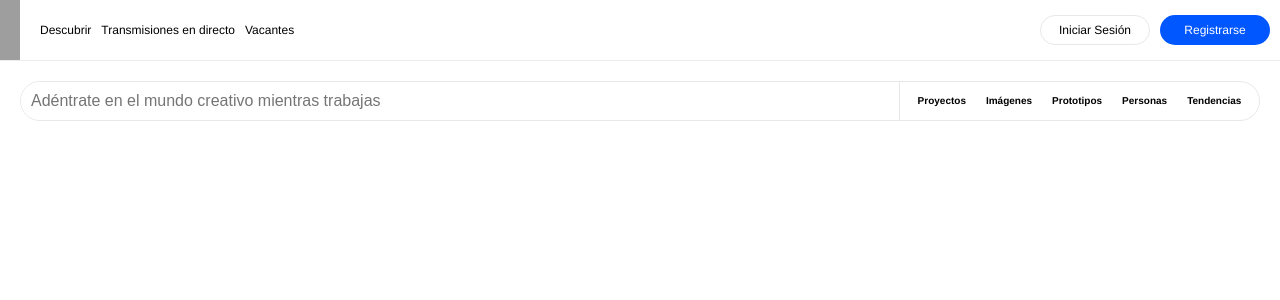
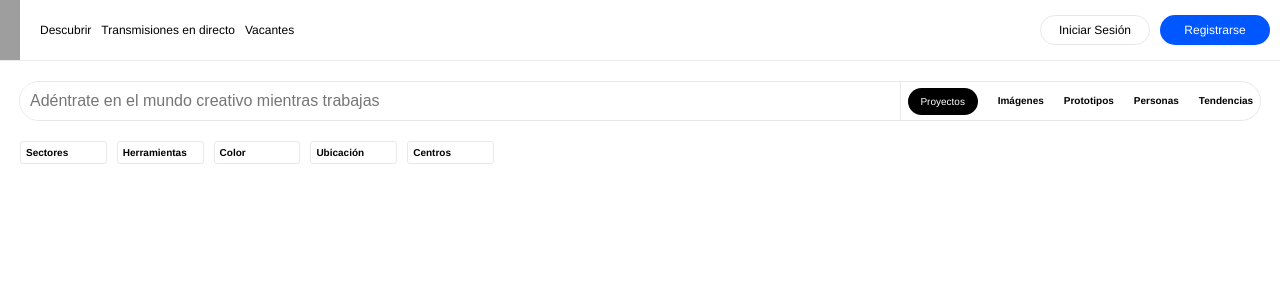
Before and after one commit to Isynopoulos1/react_challenge6, a React (Create React App) app: page / in a window 1280 px wide. Shown: the top 300 px of the page. Built offline with nearby package versions, Linux system fonts and the light colour scheme; grey boxes are pictures that could not be loaded.

Commit message:
setting the filters bar

```diff
--- a/src/components/elements/Input/Input.js
+++ b/src/components/elements/Input/Input.js
@@ -1,6 +1,6 @@
 import React from "react";
 
-import { SearchBar, InputWrapper, InputList } from "./Input.styles";
+import { SearchBar, InputWrapper, InputList, Proyectos } from "./Input.styles";
 
 const Input = () => {
   return (
@@ -10,7 +10,9 @@ const Input = () => {
         name="name"
       />
       <InputList>
-        <ul>Proyectos</ul>
+        <Proyectos>
+          <ul>Proyectos</ul>
+        </Proyectos>
         <ul>Imágenes</ul>
         <ul>Prototipos</ul>
         <ul>Personas</ul>
--- a/src/components/elements/Input/Input.styles.js
+++ b/src/components/elements/Input/Input.styles.js
@@ -28,5 +28,17 @@ export const InputList = styled.div`
   font-size: 10px;
   font-family: helvetica;
   grid-gap: 20px;
-  font-weight: bold;
+  font-weight: 600;
 `;
+export const Proyectos = styled.button`
+  display: flex;
+  font-size: 10px;
+  font-family: helvetica;
+  border: none;
+  background-color: black;
+  color: white;
+  padding: 8px;
+  border-radius: 30px;
+  justify-content: center;
+  width: 70px;
+`;
--- /dev/null
+++ b/src/components/elements/specs/Specs.js
@@ -0,0 +1,25 @@
+import React from "react";
+
+//IMPORT STYLES
+import {
+  SpecsField,
+  Sectores,
+  Herramientas,
+  Color,
+  Ubicacion,
+  Centros
+} from "./Specs.styles";
+
+const Specs = () => {
+  return (
+    <SpecsField>
+      <Sectores>Sectores</Sectores>
+      <Herramientas>Herramientas</Herramientas>
+      <Color>Color</Color>
+      <Ubicacion>Ubicación</Ubicacion>
+      <Centros>Centros</Centros>
+    </SpecsField>
+  );
+};
+
+export default Specs;
--- /dev/null
+++ b/src/components/elements/specs/Specs.styles.js
@@ -0,0 +1,79 @@
+import styled from "styled-components";
+
+export const SpecsField = styled.div`
+  display: flex;
+  width: 100%;
+  height: 60%;
+  margin-top: 20px;
+  grid-gap: 10px;
+`;
+
+export const Sectores = styled.button`
+  display: flex;
+  width: 7%;
+  height: auto;
+  border: 1px solid #e8e8e8;
+  border-radius: 3px;
+  font-family: helvetica;
+  font-size: 10px;
+  padding: 5px;
+  font-weight: bold;
+  cursor: pointer;
+  background-color: transparent;
+`;
+
+export const Herramientas = styled.button`
+  display: flex;
+  width: 7%;
+  height: auto;
+  border: 1px solid #e8e8e8;
+  border-radius: 3px;
+  font-family: helvetica;
+  font-size: 10px;
+  padding: 5px;
+  font-weight: bold;
+  cursor: pointer;
+  background-color: transparent;
+`;
+
+export const Color = styled.button`
+  display: flex;
+  width: 7%;
+  height: auto;
+  border: 1px solid #e8e8e8;
+  border-radius: 3px;
+  font-family: helvetica;
+  font-size: 10px;
+  padding: 5px;
+  font-weight: bold;
+  cursor: pointer;
+  background-color: transparent;
+`;
+
+export const Ubicacion = styled.button`
+  display: flex;
+  width: 7%;
+  height: auto;
+  border: 1px solid #e8e8e8;
+  border-radius: 3px;
+  font-family: helvetica;
+  font-size: 10px;
+  padding: 5px;
+  font-weight: bold;
+  cursor: pointer;
+  background-color: transparent;
+`;
+
+export const Centros = styled.button`
+  display: flex;
+  width: 7%;
+  height: auto;
+  border: 1px solid #e8e8e8;
+  border-radius: 3px;
+  font-family: helvetica;
+  font-size: 10px;
+  padding: 5px;
+  font-weight: bold;
+  cursor: pointer;
+  background-color: transparent;
+`;
--- a/src/components/layout/main/Main.js
+++ b/src/components/layout/main/Main.js
@@ -5,11 +5,13 @@ import { MainContainer } from "./Main.styles";
 
 //IMPORT COMPONENTS
 import Input from "../../elements/Input/Input";
+import Specs from "../../elements/specs/Specs";
 
 const Main = () => {
   return (
     <MainContainer>
       <Input />
+      <Specs />
     </MainContainer>
   );
 };
--- a/src/components/layout/main/Main.styles.js
+++ b/src/components/layout/main/Main.styles.js
@@ -2,6 +2,7 @@ import styled from "styled-components";
 
 export const MainContainer = styled.div`
   display: flex;
+  flex-direction: column;
   justify-content: center;
   align-items: center;
   padding-top: 20px;
```
